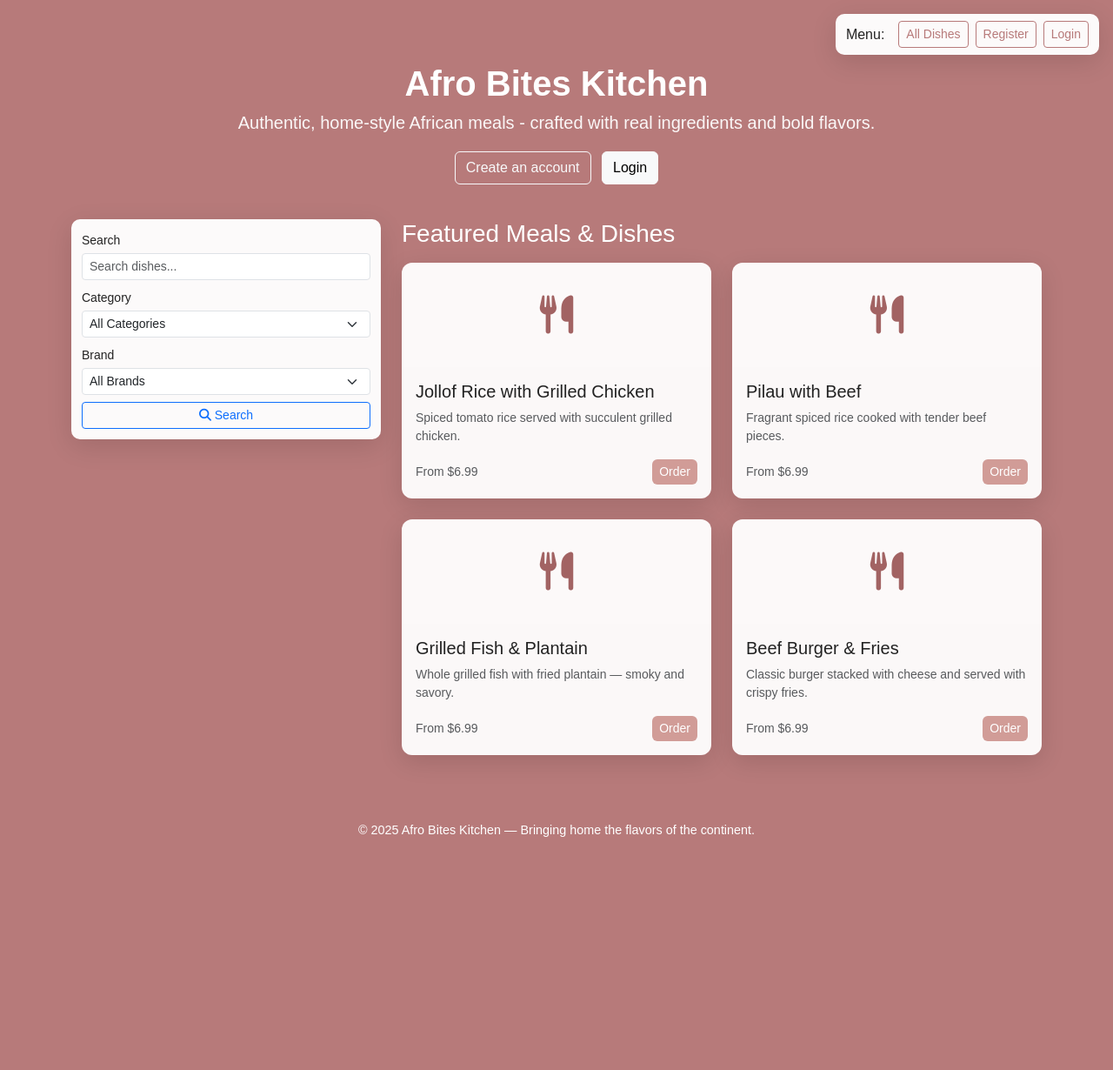
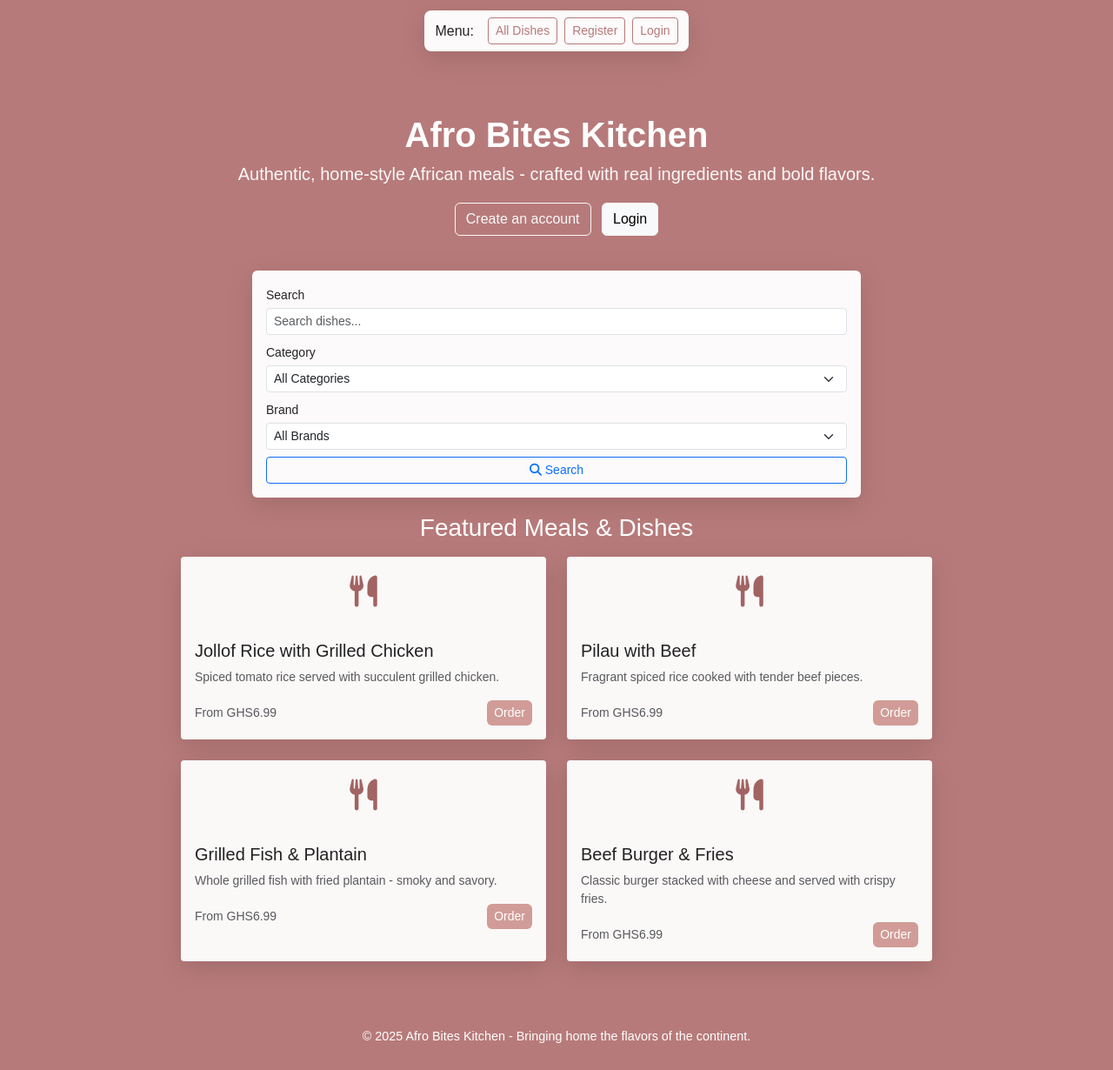
Before and after one commit to HATUNGIMANA/ecom_labs, a PHP site: page / in a window 1280 px wide. Shown: the whole page at 87% size. Before the commit the page ends 962 px from the top, so only its background shows below. Run offline with PHP 8.4, Linux system fonts and the light colour scheme; data that the repository does not hold is empty.

Commit message:
changed styling

```diff
--- a/actions/login_customer_action.php
+++ b/actions/login_customer_action.php
@@ -75,7 +75,7 @@ if (strcasecmp($input['customer_email'], $adminEmail) === 0) {
             ]
         ]);
     } else {
-        // Admin email but wrong password — do not attempt DB lookup
+        // Admin email but wrong password - do not attempt DB lookup
         json_response(false, 'Invalid credentials');
     }
 }
--- a/admin/product.php
+++ b/admin/product.php
@@ -42,7 +42,7 @@ $categories = [];
 <head>
   <meta charset="utf-8" />
   <meta name="viewport" content="width=device-width,initial-scale=1" />
-  <title>Admin — Products</title>
+  <title>Admin - Products</title>
 
   <link href="../css/bootstrap.min.css" rel="stylesheet" />
   <link href="https://cdnjs.cloudflare.com/ajax/libs/font-awesome/6.4.0/css/all.min.css" rel="stylesheet" />
--- a/all_product.php
+++ b/all_product.php
@@ -172,7 +172,7 @@ if ($db->db_connect()) {
                                         | <i class="fas fa-store me-1"></i><?php echo htmlspecialchars($product['brand_name']); ?>
                                     <?php endif; ?>
                                 </p>
-                                <p class="price-tag mb-3">$<?php echo number_format($product['product_price'], 2); ?></p>
+                                <p class="price-tag mb-3">GHS<?php echo number_format($product['product_price'], 2); ?></p>
                                 <div class="d-flex gap-2">
                                     <a href="single_product.php?id=<?php echo $product['product_id']; ?>" class="btn btn-outline-primary btn-sm flex-grow-1">
                                         <i class="fas fa-eye me-1"></i>View Details
--- a/classes/brand_class.php
+++ b/classes/brand_class.php
@@ -98,7 +98,7 @@ class brand_class extends db_connection
             }
             $stmt->bind_param("si", $brand_name, $cat_id);
         } else {
-            // Table lacks cat_id — fall back to name-only check
+            // Table lacks cat_id - fall back to name-only check
             $sql = "SELECT brand_id FROM brands WHERE brand_name = ?";
             $stmt = $this->db->prepare($sql);
             if (!$stmt) {
--- a/controllers/brand_controller.php
+++ b/controllers/brand_controller.php
@@ -42,7 +42,7 @@ class BrandController
             if ($exists) return ['success' => false, 'message' => 'Brand already exists for this category'];
         }
 
-        // call model add — expected to return inserted id or false
+    // call model add - expected to return inserted id or false
         if (!method_exists($this->model, 'add')) {
             return ['success' => false, 'message' => 'Model method add() not implemented'];
         }
--- a/index.php
+++ b/index.php
@@ -37,7 +37,7 @@ function project_db_connect() {
 $featuredMeals = [
     ['id' => 1, 'title' => 'Jollof Rice with Grilled Chicken', 'desc' => 'Spiced tomato rice served with succulent grilled chicken.', 'icon' => 'fa-drumstick-bite'],
     ['id' => 2, 'title' => 'Pilau with Beef', 'desc' => 'Fragrant spiced rice cooked with tender beef pieces.', 'icon' => 'fa-bowl-rice'],
-    ['id' => 3, 'title' => 'Grilled Fish & Plantain', 'desc' => 'Whole grilled fish with fried plantain — smoky and savory.', 'icon' => 'fa-fish'],
+  ['id' => 3, 'title' => 'Grilled Fish & Plantain', 'desc' => 'Whole grilled fish with fried plantain - smoky and savory.', 'icon' => 'fa-fish'],
     ['id' => 4, 'title' => 'Beef Burger & Fries', 'desc' => 'Classic burger stacked with cheese and served with crispy fries.', 'icon' => 'fa-hamburger'],
 ];
 
@@ -104,7 +104,7 @@ if (empty($products)) {
 <head>
   <meta charset="utf-8" />
   <meta name="viewport" content="width=device-width,initial-scale=1" />
-  <title>Afro Bites Kitchen — Home</title>
+  <title>Afro Bites Kitchen - Home</title>
 
   <link href="https://cdn.jsdelivr.net/npm/bootstrap@5.3.0/dist/css/bootstrap.min.css" rel="stylesheet">
   <link href="https://cdnjs.cloudflare.com/ajax/libs/font-awesome/6.4.0/css/all.min.css" rel="stylesheet">
@@ -124,16 +124,15 @@ if (empty($products)) {
       min-height:100vh;
     }
 
-    /* Top-right menu */
+    /* Centered top menu (placed in the middle of the page) */
     .menu-tray {
-      position: fixed;
-      top: 16px;
-      right: 16px;
+      position: relative; /* not fixed so it flows with content */
+      margin: 12px auto 0 auto;
       background: rgba(255,255,255,0.96);
-      border-radius: 10px;
+      border-radius: 8px;
       padding: 8px 12px;
       box-shadow: 0 8px 30px rgba(0,0,0,0.12);
-      display:flex; gap:8px; align-items:center;
+      display:flex; gap:8px; align-items:center; justify-content:center; width:fit-content;
       z-index:1000;
     }
     .menu-tray a.btn-outline-light { color: #b77a7a !important; border-color: #b77a7a !important; }
@@ -147,22 +146,23 @@ if (empty($products)) {
     .hero h1 { font-weight:800; margin-bottom:6px; }
     .hero p.lead { color: rgba(255,255,255,0.94); max-width:820px; margin:0 auto 18px; }
 
-    /* Layout: left sticky search, right content */
+    /* Layout: stacked search above featured products and centered */
     .layout {
       padding: 12px;
       margin-top: 12px;
       padding-top: 0;
+      display:flex;
+      justify-content:center;
     }
-    .left-card {
-      position: sticky;
-      top: 80px;
-    }
-    .search-card { background: rgba(255,255,255,0.96); border-radius:10px; padding:12px; box-shadow:0 8px 30px rgba(0,0,0,0.12); }
+    .layout .row { width:100%; max-width:1100px; margin:0 auto; }
+    .left-card { margin:0 auto 18px; max-width:700px; }
+  .search-card { background: rgba(255,255,255,0.96); border-radius:6px; padding:16px; box-shadow:0 8px 30px rgba(0,0,0,0.12); max-width:900px; margin:0 auto; }
 
     /* product cards */
-    .meal-card { border-radius:12px; background: var(--card-bg); box-shadow:0 8px 28px rgba(0,0,0,0.12); transition: .12s; }
-    .meal-card:hover { transform: translateY(-6px); }
-    .meal-icon { height:120px; display:flex; justify-content:center; align-items:center; font-size:44px; color:var(--accent-dark); background: rgba(255,255,255,0.10); border-top-left-radius:12px; border-top-right-radius:12px; }
+  /* Rectangular product cards centered */
+  .meal-card { border-radius:4px; background: var(--card-bg); box-shadow:0 8px 28px rgba(0,0,0,0.12); transition: .12s; overflow:hidden; }
+  .meal-card:hover { transform: translateY(-6px); }
+  .meal-icon { height:80px; display:flex; justify-content:center; align-items:center; font-size:36px; color:var(--accent-dark); background: rgba(255,255,255,0.06); border-radius:0; }
     .order-btn { background:#D19C97; border:none; color:white; border-radius:6px; }
     .order-btn:hover { background:#b77a7a; }
 
@@ -171,6 +171,19 @@ if (empty($products)) {
     @media (max-width:767px) {
       .left-card { position: relative; top: auto; margin-bottom:12px; }
       .meal-icon { height:100px; font-size:36px; }
+    }
+
+    /* At wider screens ensure content is stacked vertically and centered */
+    @media (min-width:768px) {
+      .layout .row { display:flex; flex-direction:column; align-items:center; }
+      section.col-md-8, aside.col-md-4 { width:100%; max-width:920px; }
+      .row.g-4 { justify-content:center; }
+      /* Keep the box size but lay items out in two fixed columns centered */
+      :root { --featured-box-w: 420px; }
+      .products-grid { display:block; }
+      .product-item { width:100%; }
+      .products-grid.grid-md { display:grid; grid-template-columns: repeat(2, var(--featured-box-w)); gap:1.5rem; justify-content:center; }
+      .products-grid.grid-md .product-item { width: var(--featured-box-w); }
     }
   </style>
 </head>
@@ -241,9 +254,9 @@ if (empty($products)) {
                 </select>
               </div>
 
-              <div class="d-grid">
-                <button type="submit" class="btn btn-sm btn-outline-primary"><i class="fa fa-search"></i> Search</button>
-              </div>
+                <div class="d-grid">
+                  <button type="submit" class="btn btn-sm btn-outline-primary"><i class="fa fa-search"></i> Search</button>
+                </div>
             </form>
           </div>
         </div>
@@ -251,8 +264,8 @@ if (empty($products)) {
 
       <!-- RIGHT: product grid -->
       <section class="col-12 col-md-8">
-        <h3 class="text-white mb-3">Featured Meals & Dishes</h3>
-        <div class="row g-4">
+  <h3 class="text-white mb-3 text-center">Featured Meals & Dishes</h3>
+        <div class="products-grid grid-md">
           <?php foreach ($products as $p):
             $pid = (int)($p['product_id'] ?? 0);
             $title = htmlspecialchars($p['product_title'] ?? 'Untitled');
@@ -262,7 +275,7 @@ if (empty($products)) {
             // order link: if not logged in, send to login with next param
             $orderUrl = $loggedIn ? "order.php?product_id={$pid}" : "login/login.php?next=" . urlencode("order.php?product_id={$pid}");
           ?>
-            <div class="col-12 col-sm-6">
+            <div class="product-item">
               <div class="meal-card h-100">
                 <div class="meal-icon"><i class="fa fa-utensils"></i></div>
 
@@ -270,8 +283,8 @@ if (empty($products)) {
                   <h5><?php echo $title; ?></h5>
                   <p class="text-muted small"><?php echo mb_strlen($desc) > 120 ? htmlspecialchars(mb_substr($desc,0,120)) . '...' : $desc; ?></p>
                   <div class="d-flex justify-content-between align-items-center">
-                    <span class="text-muted small">From $<?php echo $price; ?></span>
-                    <a href="<?php echo $orderUrl; ?>" class="btn btn-sm order-btn">Order</a>
+                    <span class="text-muted small">From GHS<?php echo $price; ?></span>
+                    <a href="#" class="btn btn-sm order-btn" onclick="event.preventDefault(); return false;" aria-disabled="true" role="button">Order</a>
                   </div>
                 </div>
               </div>
@@ -283,12 +296,32 @@ if (empty($products)) {
   </main>
 
   <footer>
-    © <?php echo date('Y'); ?> Afro Bites Kitchen — Bringing home the flavors of the continent.
+    © <?php echo date('Y'); ?> Afro Bites Kitchen - Bringing home the flavors of the continent.
   </footer>
 
   <script src="https://cdn.jsdelivr.net/npm/bootstrap@5.3.0/dist/js/bootstrap.bundle.min.js"></script>
   <script src="https://code.jquery.com/jquery-3.6.0.min.js"></script>
   <!-- optional product search JS if you have it -->
   <script src="js/product_search.js"></script>
+  <script>
+    // Prevent name-only searches unless category AND brand are selected
+    $(function(){
+      $('#search-form').on('submit', function(e){
+        try {
+          var q = $('#search-query').val() ? $('#search-query').val().trim() : '';
+          var cat = $('#filter-category').val();
+          var brand = $('#filter-brand').val();
+          if (q !== '' && (!cat || cat === '') && (!brand || brand === '')) {
+            e.preventDefault();
+            alert('Please select both a Category and a Brand before searching by name.');
+            $('#filter-category').focus();
+            return false;
+          }
+        } catch (err) {
+          // fail silently and allow submit if JS errors occur
+        }
+      });
+    });
+  </script>
 </body>
 </html>
--- a/single_product.php
+++ b/single_product.php
@@ -118,7 +118,7 @@ if (!$product || empty($product)) {
                 <h1 class="mb-3"><?php echo htmlspecialchars($product['product_title']); ?></h1>
 
                 <div class="mb-3">
-                    <span class="price-display">$<?php echo number_format($product['product_price'], 2); ?></span>
+                    <span class="price-display">GHS<?php echo number_format($product['product_price'], 2); ?></span>
                 </div>
 
                 <div class="mb-4">
```
Also changed, not shown: admin/brand.php (+5 -5 lines), error_log.txt (+10 -0 lines), product_search_result.php (+28 -4 lines).
